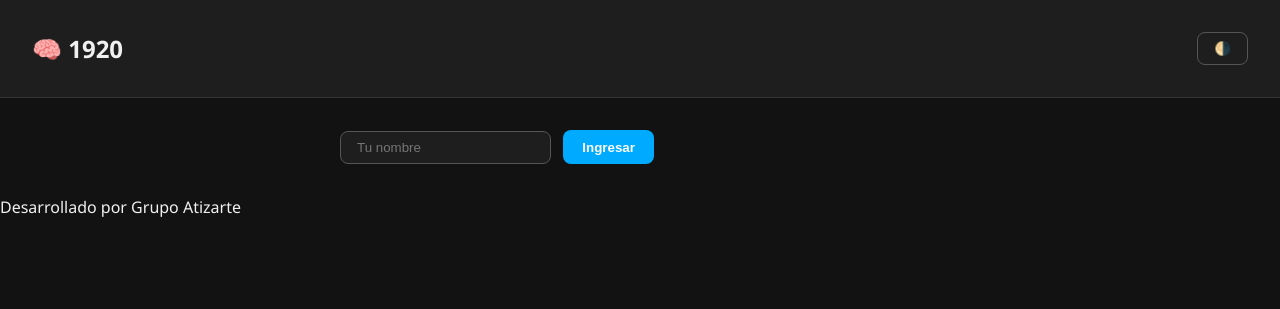
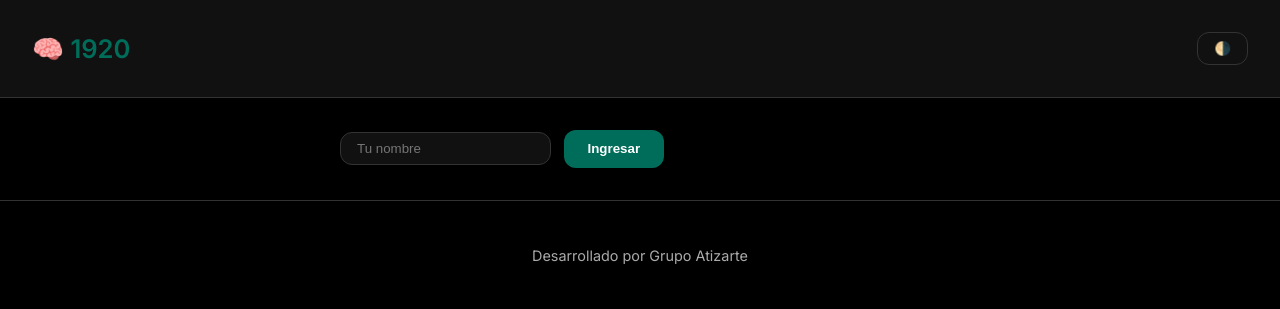
Before and after one commit to atizarte/1920, a Flask app: page / in a window 1280 px wide. Shown: the top 309 px of the page. Run offline with Flask 3, Linux system fonts and the light colour scheme.

Commit message:
style.css

```diff
--- a/static/style.css
+++ b/static/style.css
@@ -1,9 +1,37 @@
-/* Fuente y fondo general */
+/* Fuente principal desde Google Fonts */
+:root {
+  --color-bg-dark: #000000;
+  --color-bg-light: #ffffff;
+  --color-text-dark: #f0f0f0;
+  --color-text-light: #111111;
+  --color-accent: #006d5b;
+  --radius: 12px;
+  --transition: 0.3s ease;
+  font-family: 'Inter', sans-serif;
+}
+
+/* Modo oscuro */
+[data-theme="dark"] {
+  --bg: var(--color-bg-dark);
+  --text: var(--color-text-dark);
+  --card: #111111;
+  --border: #333333;
+}
+
+/* Modo claro */
+[data-theme="light"] {
+  --bg: var(--color-bg-light);
+  --text: var(--color-text-light);
+  --card: #f7f7f7;
+  --border: #dddddd;
+}
+
 body {
   margin: 0;
-  font-family: 'Segoe UI', sans-serif;
-  background-color: #121212;
-  color: #f0f0f0;
+  background: var(--bg);
+  color: var(--text);
+  font-family: 'Inter', sans-serif;
+  transition: background var(--transition), color var(--transition);
 }
 
 /* Header */
@@ -11,111 +39,150 @@
   display: flex;
   justify-content: space-between;
   align-items: center;
-  background: #1e1e1e;
   padding: 1rem 2rem;
-  border-bottom: 1px solid #333;
+  background: var(--card);
+  border-bottom: 1px solid var(--border);
 }
 
 .logo {
-  font-size: 1.5rem;
+  font-size: 1.6rem;
   font-weight: bold;
+  color: var(--color-accent);
 }
 
-/* Usuario */
-.user-info {
+.top-bar {
   display: flex;
   gap: 1rem;
   align-items: center;
 }
 
+.user-name {
+  color: var(--text);
+}
+
+/* Contenedor principal */
 .container {
   max-width: 600px;
   margin: 2rem auto;
   padding: 0 1rem;
 }
 
-/* Formulario publicar */
-.publicar-form textarea {
+/* Área de texto para publicación */
+textarea {
   width: 100%;
-  background: #1e1e1e;
-  color: #f0f0f0;
-  border: 1px solid #444;
-  border-radius: 8px;
   padding: 1rem;
+  border-radius: var(--radius);
+  border: 1px solid var(--border);
+  background: var(--card);
+  color: var(--text);
+  font-size: 1rem;
   resize: vertical;
-  min-height: 100px;
   margin-bottom: 1rem;
-  font-size: 1rem;
+  transition: border var(--transition);
 }
 
+textarea:focus {
+  outline: none;
+  border-color: var(--color-accent);
+}
+
+/* Botones */
 .btn-primary {
-  background: #00aaff;
+  background: var(--color-accent);
   color: white;
-  padding: 0.6rem 1.2rem;
   border: none;
-  border-radius: 8px;
+  padding: 0.7rem 1.5rem;
+  border-radius: var(--radius);
   cursor: pointer;
   font-weight: bold;
+  transition: background var(--transition);
+}
+
+.btn-primary:hover {
+  background: #00554b;
 }
 
 .btn-outline {
   background: transparent;
-  color: #ccc;
-  border: 1px solid #555;
+  color: var(--text);
+  border: 1px solid var(--border);
   padding: 0.5rem 1rem;
-  border-radius: 8px;
+  border-radius: var(--radius);
   cursor: pointer;
+  transition: all var(--transition);
 }
 
+.btn-outline:hover {
+  border-color: var(--color-accent);
+  color: var(--color-accent);
+}
+
+/* Login */
 .login-form input {
-  background: #1e1e1e;
-  border: 1px solid #555;
-  color: #eee;
+  background: var(--card);
+  color: var(--text);
+  border: 1px solid var(--border);
   padding: 0.5rem 1rem;
-  border-radius: 8px;
+  border-radius: var(--radius);
   margin-right: 0.5rem;
 }
 
-/* Frases */
+/* Feed */
 .feed {
   margin-top: 2rem;
 }
 
+/* Publicación individual */
 .frase-card {
-  background: #1a1a1a;
+  background: var(--card);
   padding: 1rem;
-  border-radius: 12px;
-  margin-bottom: 1rem;
-  box-shadow: 0 2px 8px rgba(0,0,0,0.3);
+  border-radius: var(--radius);
+  margin-bottom: 1.5rem;
+  box-shadow: 0 4px 12px rgba(0, 0, 0, 0.2);
+  transition: transform 0.2s;
+}
+
+.frase-card:hover {
+  transform: translateY(-4px);
 }
 
 .frase-text {
   font-size: 1.2rem;
-  line-height: 1.6;
+  margin-bottom: 0.7rem;
+}
+
+.frase-meta {
+  display: flex;
+  justify-content: space-between;
+  font-size: 0.85rem;
+  color: #888;
   margin-bottom: 0.5rem;
 }
 
-.frase-meta {
-  font-size: 0.9rem;
-  color: #aaa;
-  display: flex;
-  justify-content: space-between;
-  margin-bottom: 0.5rem;
-}
-
+/* Botones de interacción */
 .acciones {
   display: flex;
   gap: 1rem;
 }
 
 .accion {
+  font-size: 1.2rem;
+  cursor: pointer;
   background: transparent;
   border: none;
   color: #888;
-  cursor: pointer;
-  font-size: 1.2rem;
+  transition: color var(--transition);
 }
 
 .accion:hover {
-  color: #00aaff;
+  color: var(--color-accent);
 }
+
+/* Footer */
+.footer {
+  text-align: center;
+  padding: 2rem;
+  font-size: 0.9rem;
+  color: #aaa;
+  border-top: 1px solid var(--border);
+}
```
